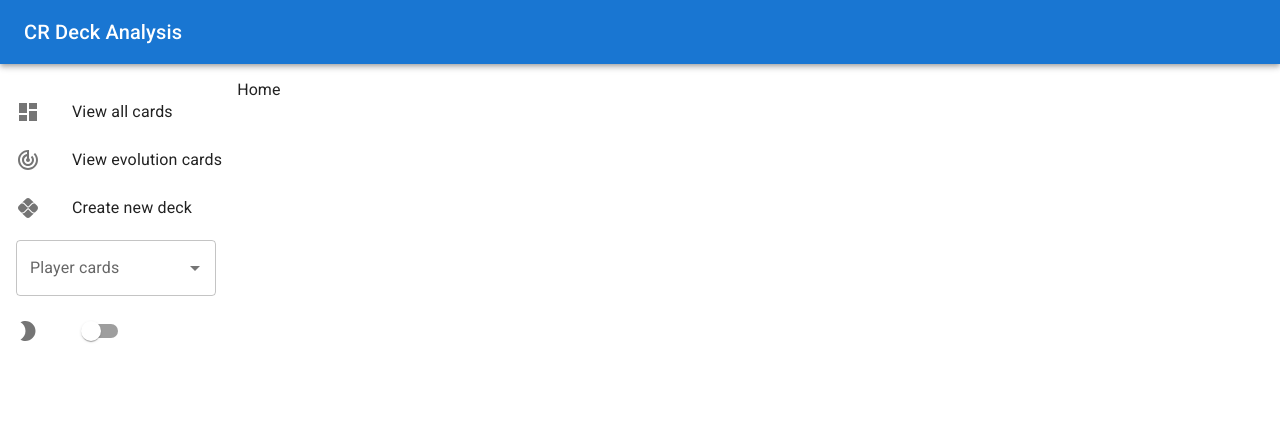
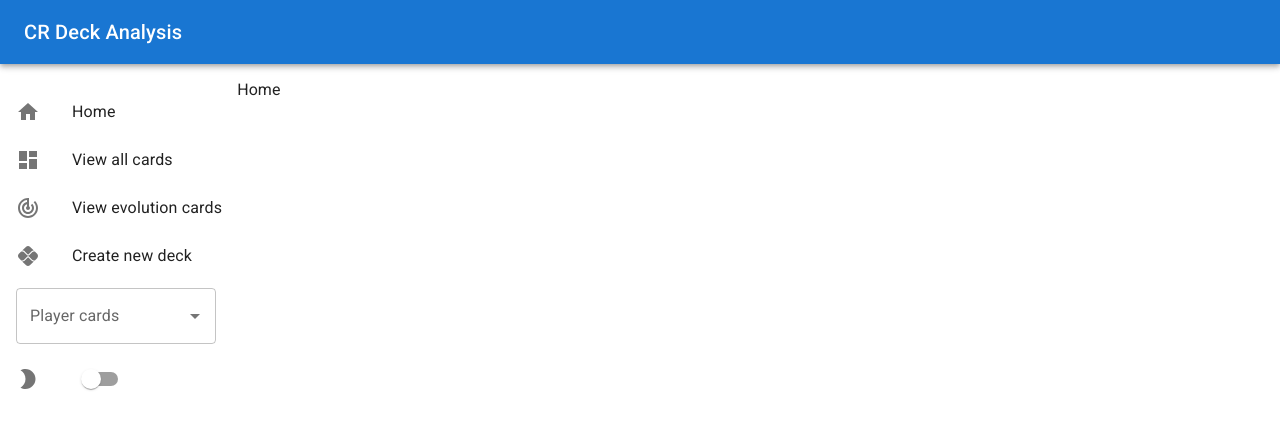
Before and after one commit to Statcraftlk/game-stat-analysis-frontend, a React (Vite) app: page / in a window 1280 px wide. Shown: the top 430 px of the page. Built offline with nearby package versions, Linux system fonts and the light colour scheme; a web font is replaced by a local one.

Commit message:
impr:add root route

```diff
--- a/src/components/Sidebar.jsx
+++ b/src/components/Sidebar.jsx
@@ -1,5 +1,6 @@
 import {
   Dashboard,
+  Home,
   LightMode,
   ModeNight,
   Pix,
@@ -41,6 +42,14 @@ const Sidebar = ({ setMode, mode }) => {
     >
       <Box position="fixed">
         <List>
+          <ListItem disablePadding>
+            <ListItemButton component={Link} to="/">
+              <ListItemIcon>
+                <Home />
+              </ListItemIcon>
+              <ListItemText primary="Home" />
+            </ListItemButton>
+          </ListItem>
           <ListItem disablePadding>
             <ListItemButton component={Link} to="/all-cards">
               <ListItemIcon>
--- a/src/components/SmallMenu.jsx
+++ b/src/components/SmallMenu.jsx
@@ -93,6 +93,15 @@ const SmallMenu = ({ setMode, mode }) => {
           <ListItem>
             <ListItemButton
               component={Link}
+              to="/"
+              onClick={() => setOpen(false)}
+            >
+              <ListItemText primary="Home" />
+            </ListItemButton>
+          </ListItem>
+          <ListItem>
+            <ListItemButton
+              component={Link}
               to="/all-cards"
               onClick={() => setOpen(false)}
             >
```
